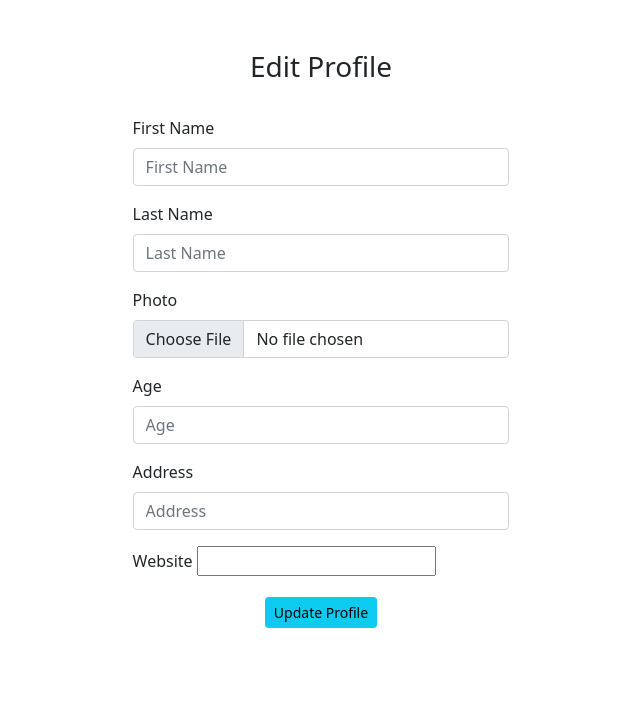
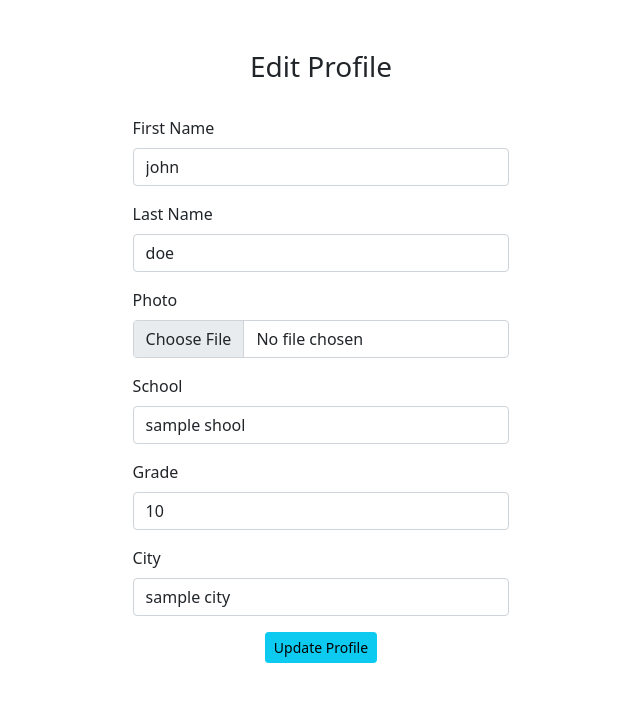
Before and after one commit to nuwanjith-malaka/quebook-new, a Django app: template user/templates/user/edit_profile.html in a window 1280 px wide. Shown: the part 72-774 px from the top of the page, without its empty margins (319-959 px from the left). Run offline with Django 4.2, Linux system fonts and the light colour scheme; the template is opened without the code that fills it: values that come from a table or form of the project are taken from there, others are empty.

Commit message:
changed asker profile model

```diff
--- a/question/templates/question/question_single.html
+++ b/question/templates/question/question_single.html
@@ -45,7 +45,7 @@
       <h4>Comments</h4>
       {% if comments %}
         {% for comment in comments %}
-          <p>{{comment.comment}}</p><p class="grey">
+          <p class="grey">{{comment.comment}}</p><P>
           Commented By <a href="{% url 'asker' comment.user.id %}">{% if comment.user.askerprofile.photo %}
             <img src="{{comment.user.askerprofile.photo.url}}"  width="30px" height="30px" style="margin-right: 3px;">{% endif %}
             {{ comment.user.username }}</a> on {{ comment.date }}
@@ -54,7 +54,7 @@
               <a href="{% url 'question_comment_delete' comment.id %}"><button style="margin:5px;" type="submit" class="btn btn-info btn-sm">Delete</button></a>
           {% endif %}
           </p>
-          </p>
+
           <hr>
         {% endfor %}
       {% else %}
@@ -91,7 +91,7 @@
           <div >
             {% for comment in answer.comments %}
             <hr>
-              <p>{{comment.comment}}</p><p class="grey">
+              <p class="grey">{{comment.comment}}</p><p>
               Commented By <a href="{% url 'asker' comment.user.id %}">{% if comment.user.askerprofile.photo %}
                 <img src="{{comment.user.askerprofile.photo.url}}"  width="30px" height="30px" style="margin-right: 3px;">{% endif %}
                 {{ comment.user.username }}</a> on {{ comment.date }}  </p>
--- a/user/forms.py
+++ b/user/forms.py
@@ -9,7 +9,7 @@ class AskerProfileForm(forms.ModelForm):
             'first_name': forms.TextInput(attrs={'class': 'form-control', 'placeholder': 'First Name'}),
             'last_name': forms.TextInput(attrs={'class': 'form-control', 'placeholder': 'Last Name'}),
             'photo': forms.FileInput(attrs={'class': 'form-control', 'placeholder': 'Photo'}),
-            'age': forms.TextInput(attrs={'class': 'form-control', 'placeholder': 'Age'}),
-            'address': forms.TextInput(attrs={'class': 'form-control', 'placeholder': 'Address'}),
-            'Website': forms.URLInput(attrs={'class': 'form-control', 'placeholder': 'Website'}),
+            'school': forms.TextInput(attrs={'class': 'form-control', 'placeholder': 'School'}),
+            'grade': forms.TextInput(attrs={'class': 'form-control', 'placeholder': 'Grade'}),
+            'city': forms.TextInput(attrs={'class': 'form-control', 'placeholder': 'City'}),
         }
--- a/user/models.py
+++ b/user/models.py
@@ -1,15 +1,20 @@
+from random import choices
 from django.db import models
 from django.contrib.auth.models import User
 from django.urls import reverse
 # Create your models here.
+GRADE = [
+    ('10','10'),
+    ('11','11')
+]
 class AskerProfile(models.Model):
     user = models.OneToOneField(User, on_delete=models.CASCADE)
-    first_name = models.CharField(max_length=20, null=True, blank=True)
-    last_name = models.CharField(max_length=20, null=True, blank=True)
+    first_name = models.CharField(default="john", max_length=20)
+    last_name = models.CharField(default="doe", max_length=20)
     photo = models.ImageField(null=True, blank=True)
-    age = models.IntegerField(null=True, blank=True)
-    address = models.TextField(null=True, blank=True)
-    website = models.URLField(null=True, blank=True)
+    school = models.CharField(default='sample shool', max_length=50)
+    grade = models.CharField(choices=GRADE, default='10', max_length=2)
+    city = models.CharField(default='sample city', max_length=20)
 
     def get_absolute_url(self):
         return reverse('asker', kwargs={'pk': self.user.pk})
--- a/user/templates/user/edit_profile.html
+++ b/user/templates/user/edit_profile.html
@@ -42,16 +42,16 @@
       {{ form.photo }}
     </div>
     <div class="mb-3">
-      <label class="form-label">Age</label>
-      {{ form.age }}
+      <label class="form-label">School</label>
+      {{ form.school }}
     </div>
     <div class="mb-3">
-      <label class="form-label">Address</label>
-      {{ form.address }}
+      <label class="form-label">Grade</label>
+      {{ form.grade }}
     </div>
     <div class="mb-3">
-      <label class="form-label">Website</label>
-      {{ form.website }}
+      <label class="form-label">City</label>
+      {{ form.city }}
     </div>
     <div class="btn-holder">
       <a href="{% url 'asker' user.pk %}"
```
Also changed, not shown: user/templates/user/asker.html (+9 -10 lines), user/migrations/0002_remove_askerprofile_age_remove_askerprofile_website.py (added), user/migrations/0003_askerprofile_grade_askerprofile_school.py (added), user/migrations/0004_remove_askerprofile_address_askerprofile_city.py (added), user/migrations/0005_alter_askerprofile_city_alter_askerprofile_grade_and_more.py (added), user/migrations/0006_alter_askerprofile_city_and_more.py (added), user/migrations/0007_alter_askerprofile_city_and_more.py (added), user/migrations/0008_alter_askerprofile_city_and_more.py (added).
